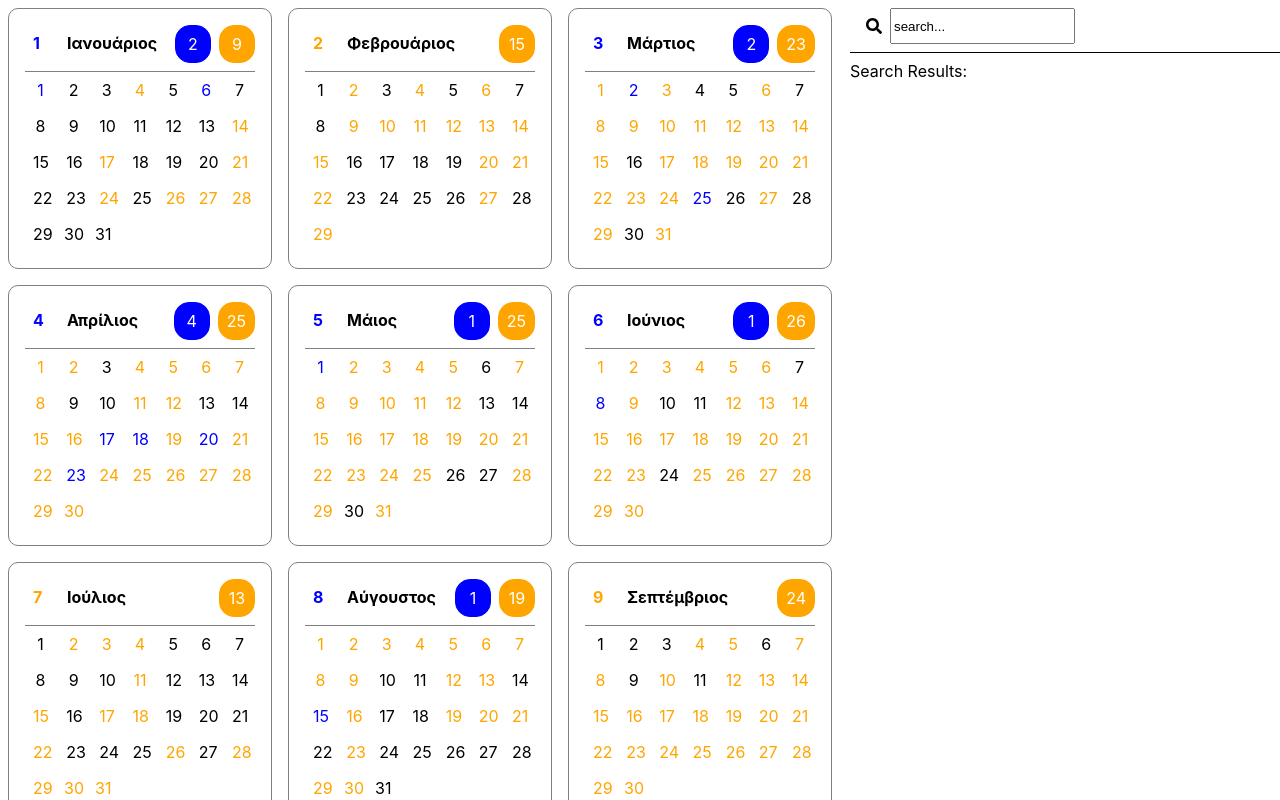
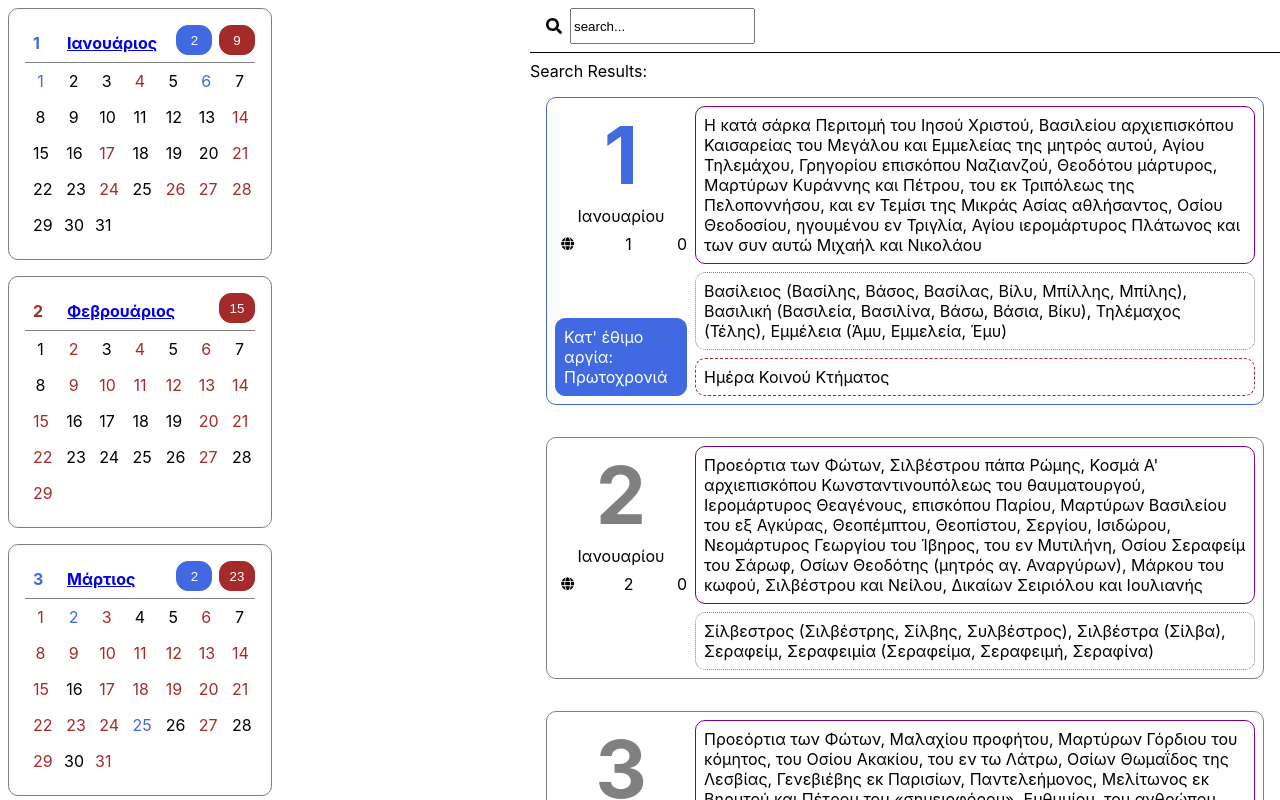
Before and after one commit to smekras/holydays-viewer, a React (Create React App) app: page / in a window 1280 px wide. Shown: the top 800 px of the page. Built offline with nearby package versions, Linux system fonts and the light colour scheme.

Commit message:
Add search results

```diff
--- a/src/App.tsx
+++ b/src/App.tsx
@@ -4,7 +4,7 @@ import { FontAwesomeIcon } from "@fortawesome/react-fontawesome";
 import { faSearch } from "@fortawesome/free-solid-svg-icons";
 import CalendarView from "./components/CalendarView";
 import { MonthInterface } from "./components/MonthView";
-import { DayInterface } from "./components/DayView";
+import DayView, { DayInterface } from "./components/DayView";
 import jsonObject from "./data/2020.json";
 
 function App() {
@@ -51,11 +51,17 @@ function App() {
 
     source.map((entry) => {
       const dateString = entry.id.toString();
-      let monthEntry: MonthInterface = { month: 0, name: "", days: [] };
+      let monthEntry: MonthInterface = {
+        month: 0,
+        name: "",
+        link: "",
+        days: [],
+      };
 
       if (dateString.substring(6) === "00") {
         monthEntry.month = Number(dateString.substring(4, 6));
         monthEntry.name = entry.rel;
+        monthEntry.link = entry.link;
         monthEntry.days = findMonthDays(monthEntry.month);
         calendarContent.push(monthEntry);
       }
@@ -71,7 +77,16 @@ function App() {
 
   const MainPanel = styled.div`
     min-width: min-content;
-    max-width: 850px;
+    ${() => {
+      const breakpoints = [768, 1024];
+      const rules: string[] = [];
+      breakpoints.map((entry) =>
+        rules.push(
+          `@media screen and (max-width: ${entry}px) {width: ${entry - 550}px}`
+        )
+      );
+      return rules.join(" ");
+    }}
   `;
 
   const SidePanel = styled.div`
@@ -93,6 +108,13 @@ function App() {
     padding: 0.5em;
   `;
 
+  const results: DayInterface[] = [
+    reformatData(jsonObject)[0].days[0],
+    reformatData(jsonObject)[0].days[1],
+    reformatData(jsonObject)[0].days[2],
+    reformatData(jsonObject)[0].days[3],
+  ];
+
   // TODO: Fix Peformance issues
 
   return (
@@ -106,10 +128,22 @@ function App() {
           <IconBox>
             <FontAwesomeIcon icon={faSearch} />
           </IconBox>
-          <input type="text" value="search..." />
+          <input type="text" defaultValue="search..." />
         </FormField>
         <div>Search Results:</div>
-        <div></div>
+        {results.map((entry) => (
+          <DayView
+            key={entry.id.getDate()}
+            id={entry.id}
+            rel={entry.rel}
+            names={entry.names}
+            off={entry.off}
+            sec={entry.sec}
+            fast={entry.fast}
+            moon={entry.moon}
+            link={entry.link}
+          />
+        ))}
       </SidePanel>
     </AppContainer>
   );
--- a/src/components/CalendarView.tsx
+++ b/src/components/CalendarView.tsx
@@ -20,6 +20,7 @@ const CalendarView = (props: CalendarInterface) => {
             key={entry.month}
             month={entry.month}
             name={entry.name}
+            link={entry.link}
             days={entry.days}
           />
         );
--- a/src/components/DayView.tsx
+++ b/src/components/DayView.tsx
@@ -1,5 +1,7 @@
 import React from "react";
 import styled from "@emotion/styled";
+import { FontAwesomeIcon } from "@fortawesome/react-fontawesome";
+import { faGlobe } from "@fortawesome/free-solid-svg-icons";
 
 export interface DayInterface {
   id: Date;
@@ -13,50 +15,111 @@ export interface DayInterface {
 }
 
 const DayView = (props: DayInterface) => {
+  const months = [
+    "Ιανουαρίου",
+    "Φεβρουαρίου",
+    "Μαρτίου",
+    "Απριλίου",
+    "Μαΐου",
+    "Ιουνίου",
+    "Ιουλίου",
+    "Αυγούστου",
+    "Σεπτεμβρίου",
+    "Οκτωβρίου",
+    "Νοεμβρίου",
+    "Δεκεμβρίου",
+  ];
+
   const Container = styled.div`
     display: flex;
-    flex-flow: row wrap;
+    flex-flow: row;
+    justify-content: space-between;
+    min-width: 700px;
     margin: 1em;
     padding: 0.5em;
-    border: ${props.off ? "1px solid blue" : "1px solid gray"};
+    padding-bottom: 0;
+    border: 1px solid ${props.off ? "royalblue" : "gray"};
     border-radius: 10px;
-    justify-content: space-between;
   `;
 
   const Side = styled.div`
     display: flex;
     flex-flow: column;
+    justify-content: space-between;
     max-width: 20%;
-    margin-right: 1em;
+  `;
+
+  const DateBox = styled.div`
+    border: 0px;
+    background: white;
+    color: ${props.off ? "royalblue" : props.sec ? "brown" : "gray"};
+    font-weight: bold;
+    font-size: 5em;
+    text-align: center;
+    width: 100%;
+    height: 100px;
+  `;
+
+  const MonthBox = styled.div`
+    text-align: center;
+    padding-bottom: 0.5em;
   `;
 
   const Icons = styled.div`
     display: flex;
     flex-flow: row;
-    align-content: space-between;
+    justify-content: space-between;
+  `;
+
+  const Wiki = styled.button`
+    border: white;
+    background: white;
+    cursor: pointer;
+  `;
+
+  const SideBox = styled.div<BoxProps>`
+    display: flex;
+    flex-flow: column;
+    padding: 0.5em;
+    border: 1px
+      ${(bprops: BoxProps) =>
+        bprops.type === "off" ? "solid royalblue" : "hidden white"};
+    border-radius: 10px;
+    margin-bottom: 0.5em;
+    background: ${(bprops: BoxProps) =>
+      bprops.type === "off" ? "royalblue" : "white"};
+    color: white;
   `;
 
   const Main = styled.div`
     display: flex;
     flex-flow: column;
     max-width: 80%;
+    padding-left: 0.5em;
   `;
 
-  const Religious = styled.div`
-    display: flex;
-    flex-flow: column;
-    margin-bottom: 1em;
-    padding: 0.5em;
-    border: 1px solid purple;
-    border-radius: 10px;
-  `;
+  interface BoxProps {
+    type: string;
+  }
 
-  const Secular = styled.div`
+  const Box = styled.div<BoxProps>`
     display: flex;
     flex-flow: column;
     padding: 0.5em;
-    border: 1px solid orange;
+    border: 1px
+      ${(bprops: BoxProps) =>
+        bprops.type === "rel"
+          ? "solid purple"
+          : bprops.type === "off"
+          ? "solid royalblue"
+          : bprops.type === "sec"
+          ? "dashed brown"
+          : bprops.type === "none"
+          ? "hidden white"
+          : "dotted gray"};
     border-radius: 10px;
+    margin-bottom: 0.5em;
+    background: white;
   `;
 
   return (
@@ -64,27 +127,45 @@ const DayView = (props: DayInterface) => {
       <Container>
         <Side>
           <div>
-            <a href={props.link}>{props.id.getDate()}</a>
+            <div>
+              <DateBox>{props.id.getDate()}</DateBox>
+              <MonthBox className="month">
+                {months[props.id.getMonth()]}
+              </MonthBox>
             </div>
             <Icons>
+              <Wiki>
+                <FontAwesomeIcon icon={faGlobe} href={props.link} />
+              </Wiki>
               <div>{props.moon}</div>
               <div>{props.fast}</div>
             </Icons>
+          </div>
+          {props.off ? (
+            <SideBox type="off">
+              <div>{props.off}</div>
+            </SideBox>
+          ) : (
+            <SideBox type="none">No official holiday.</SideBox>
+          )}
         </Side>
         <Main>
           {props.names ? (
-            <Religious>
+            <div>
+              <Box type="rel">
                 <div>{props.rel}</div>
+              </Box>
+              <Box type="names">
                 <div>{props.names}</div>
-            </Religious>
+              </Box>
+            </div>
           ) : (
             ""
           )}
-          {props.off || props.sec ? (
-            <Secular>
-              <div>{props.off}</div>
+          {props.sec ? (
+            <Box type="sec">
               <div>{props.sec}</div>
-            </Secular>
+            </Box>
           ) : (
             ""
           )}
--- a/src/components/MonthView.tsx
+++ b/src/components/MonthView.tsx
@@ -5,6 +5,7 @@ import { DayInterface } from "./DayView";
 export interface MonthInterface {
   month: number;
   name: string;
+  link: string;
   days: DayInterface[];
 }
 
@@ -45,7 +46,7 @@ const MonthView = (props: MonthInterface) => {
   `;
 
   const NumberPlate = styled.div`
-    color: ${official > 0 ? "blue" : "orange"};
+    color: ${official > 0 ? "royalblue" : "brown"};
     padding: 0.5em;
     min-width: 18px;
     font-weight: bolder;
@@ -58,21 +59,22 @@ const MonthView = (props: MonthInterface) => {
   `;
 
   interface BoxProps {
-    type: string;
+    purpose: string;
   }
 
-  const Box = styled.div<BoxProps>`
+  const Box = styled.button<BoxProps>`
     padding: 0.5em;
     border: 1px solid
-      ${(bprops: BoxProps) => (bprops.type === "off" ? "blue" : "orange")};
-    border-radius: 15px;
+      ${(bprops: BoxProps) =>
+        bprops.purpose === "off" ? "royalblue" : "brown"};
+    border-radius: 12px;
     margin-bottom: 0.5em;
     margin-left: 0.5em;
     color: white;
-    min-width: 18px;
+    min-width: 36px;
     text-align: center;
     background: ${(bprops: BoxProps) =>
-      bprops.type === "off" ? "blue" : "orange"};
+      bprops.purpose === "off" ? "royalblue" : "brown"};
   `;
 
   const Content = styled.div`
@@ -90,10 +92,10 @@ const MonthView = (props: MonthInterface) => {
     text-align: center;
     width: 15px;
     color: ${(bprops: BoxProps) =>
-      bprops.type === "off"
-        ? "blue"
-        : bprops.type === "sec"
-        ? "orange"
+      bprops.purpose === "off"
+        ? "royalblue"
+        : bprops.purpose === "sec"
+        ? "brown"
         : "black"};
   `;
 
@@ -102,17 +104,28 @@ const MonthView = (props: MonthInterface) => {
       <Banner>
         <TitleBox>
           <NumberPlate>{props.month}</NumberPlate>
-          <MonthLabel>{props.name}</MonthLabel>
+          <MonthLabel>
+            <a href={props.link}>{props.name}</a>
+          </MonthLabel>
         </TitleBox>
         <TitleBox>
-          {official > 0 ? <Box type="off">{official}</Box> : ""}
-          {secular > 0 ? <Box type="sec">{secular}</Box> : ""}
+          {official > 0 ? (
+            <Box purpose="off" onClick={(e) => console.log("Clicked")}>
+              {official}
+            </Box>
+          ) : (
+            ""
+          )}
+          {secular > 0 ? <Box purpose="sec">{secular}</Box> : ""}
         </TitleBox>
       </Banner>
       <Content>
         {props.days.map((entry) => {
           return (
-            <DayBox type={entry.off ? "off" : entry.sec ? "sec" : ""}>
+            <DayBox
+              key={entry.id.getDate()}
+              purpose={entry.off ? "off" : entry.sec ? "sec" : ""}
+            >
               {entry.id.getDate()}
             </DayBox>
           );
```
Lines whose indentation alone changed are shown as unchanged.
